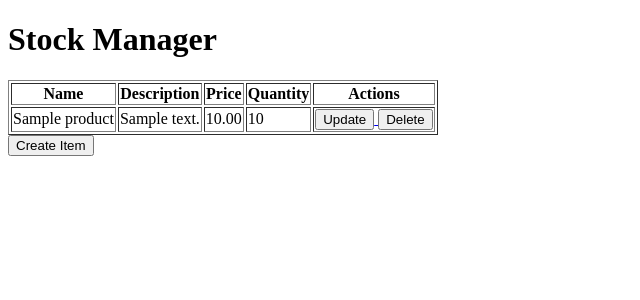
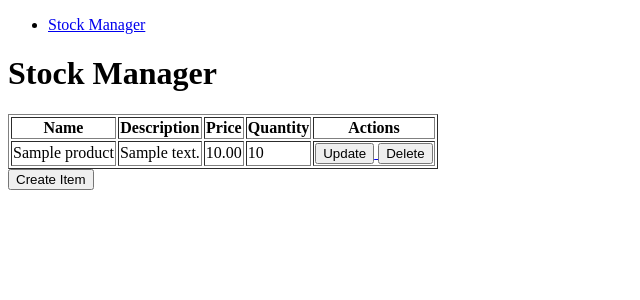
Before and after one commit to icarogabryel/stock-manager, a Django app: page / in a window 1280 px wide. Shown: the top 300 px of the page, without its empty margins (0-640 px from the left). Run offline with Django 5.2, Linux system fonts and the light colour scheme; tables that the repository leaves empty hold one stand-in row (values such as "Sample post").

Commit message:
add: header added

```diff
--- a/templates/components/base.html
+++ b/templates/components/base.html
@@ -6,6 +6,8 @@
     <title>{% block title %} {% endblock title %}</title>
 </head>
 <body>
+    {% include 'components/header.html' %}
+
     {% block content %}
 
     {% endblock %}
--- /dev/null
+++ b/templates/components/header.html
@@ -0,0 +1,7 @@
+<header>
+    <nav>
+        <ul>
+            <li><a href="/">Stock Manager</a></li>
+        </ul>
+    </nav>
+</header>
```
